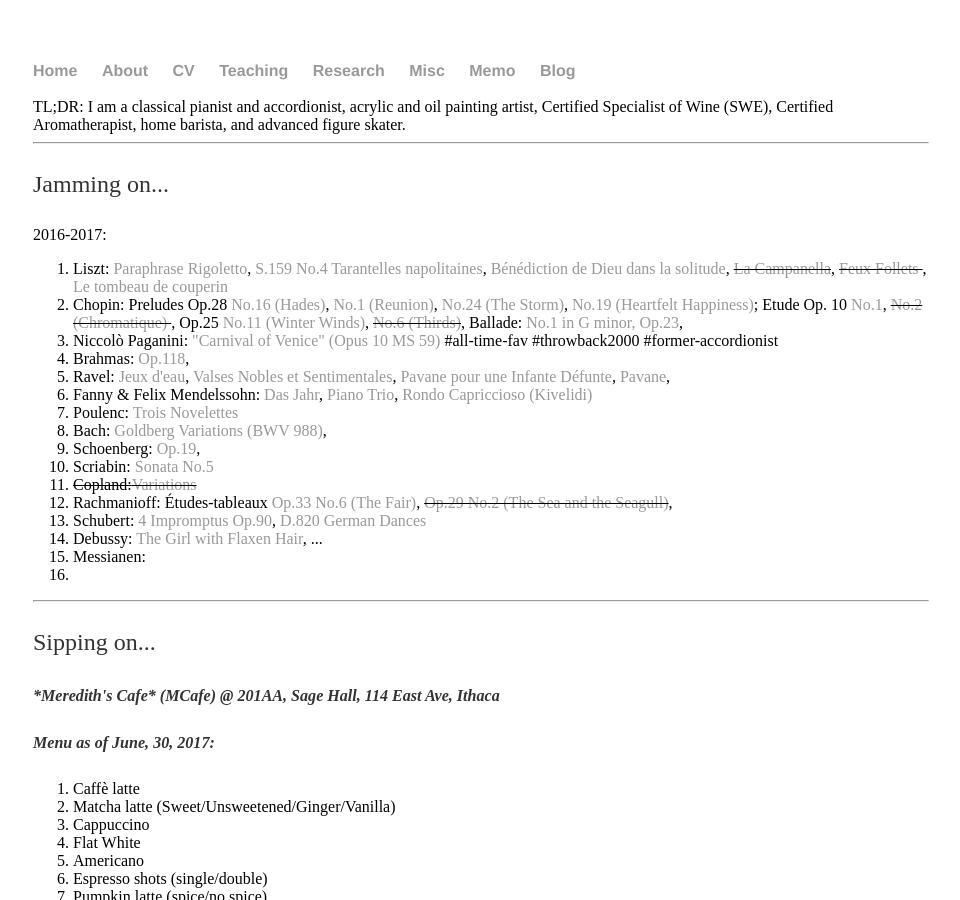
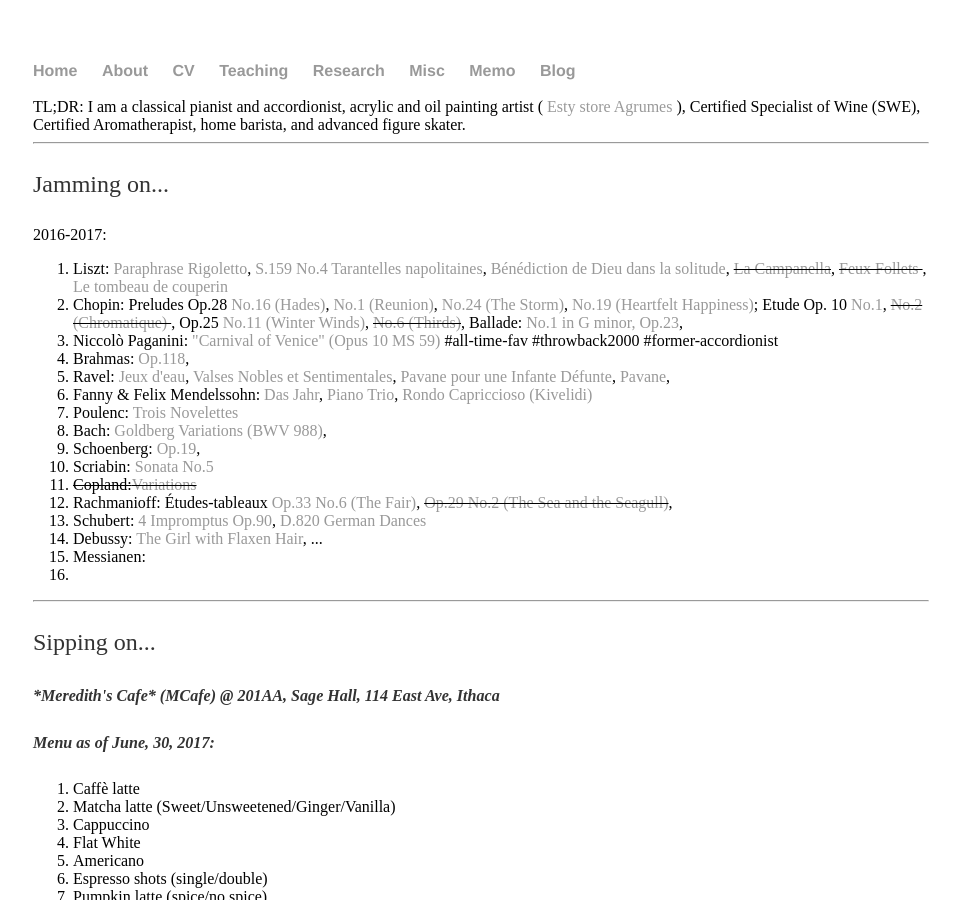
Before and after one commit to shenglih/shenglih.github.io, a Jekyll site: the page built from misc/index.html, in a window 1280 px wide and 900 px high. Shown: the whole window, without its empty margins (159-1119 px from the left). Built offline with Jekyll 4.4.1, drawn with Linux system fonts in a browser that asks for light colours.

Commit message:
Update index.html

```diff
--- a/misc/index.html
+++ b/misc/index.html
@@ -6,7 +6,7 @@
 
 	TL;DR:
 
-	I am a classical pianist and accordionist, acrylic and oil painting artist, Certified Specialist of Wine (SWE), Certified Aromatherapist, home barista, and advanced figure skater.
+	I am a classical pianist and accordionist, acrylic and oil painting artist (<a href="http://etsy.me/2yDRvTQ"> Esty store Agrumes </a>), Certified Specialist of Wine (SWE), Certified Aromatherapist, home barista, and advanced figure skater.
 	<hr>
 	<p> Jamming on... </p>
 	2016-2017:
```
